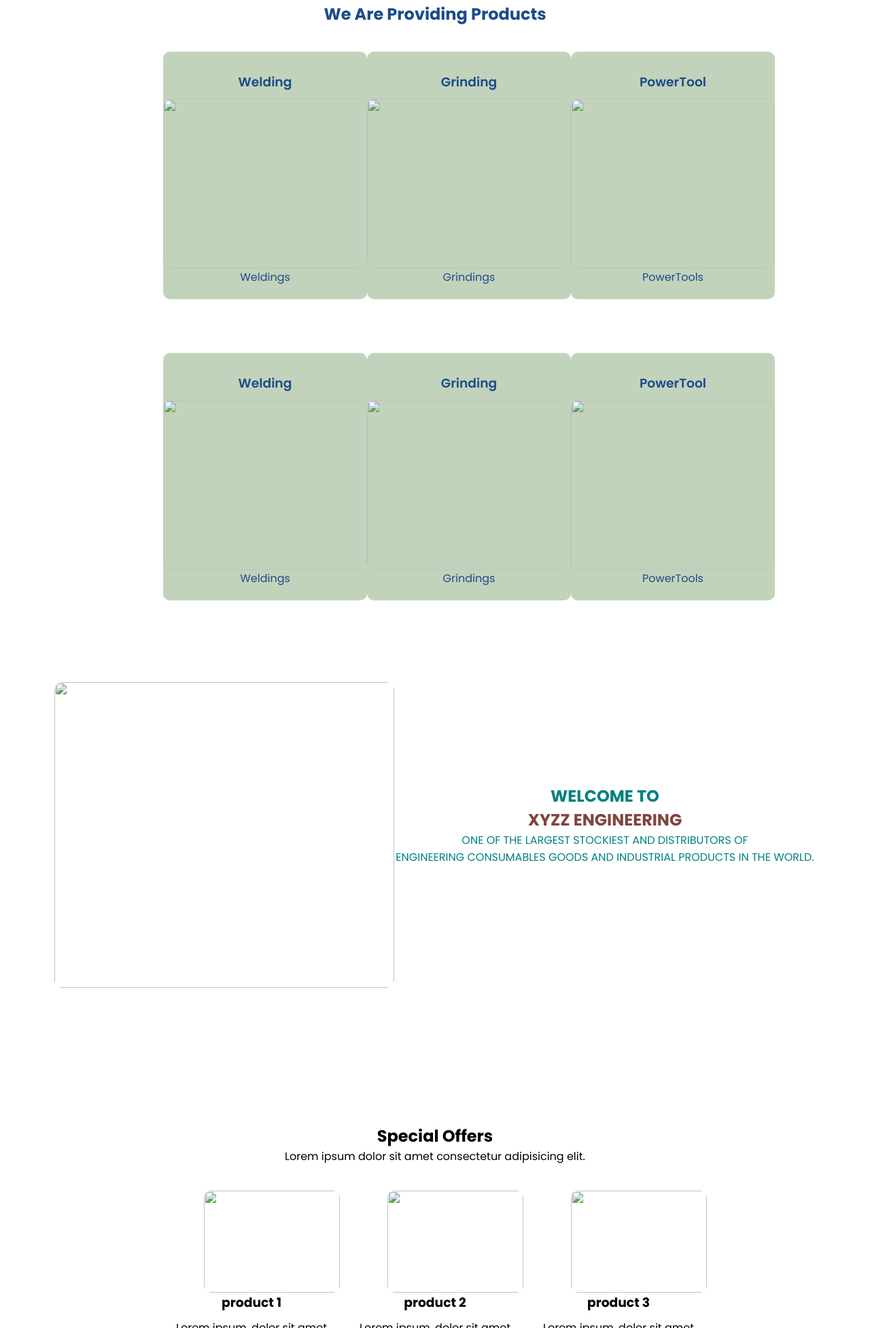
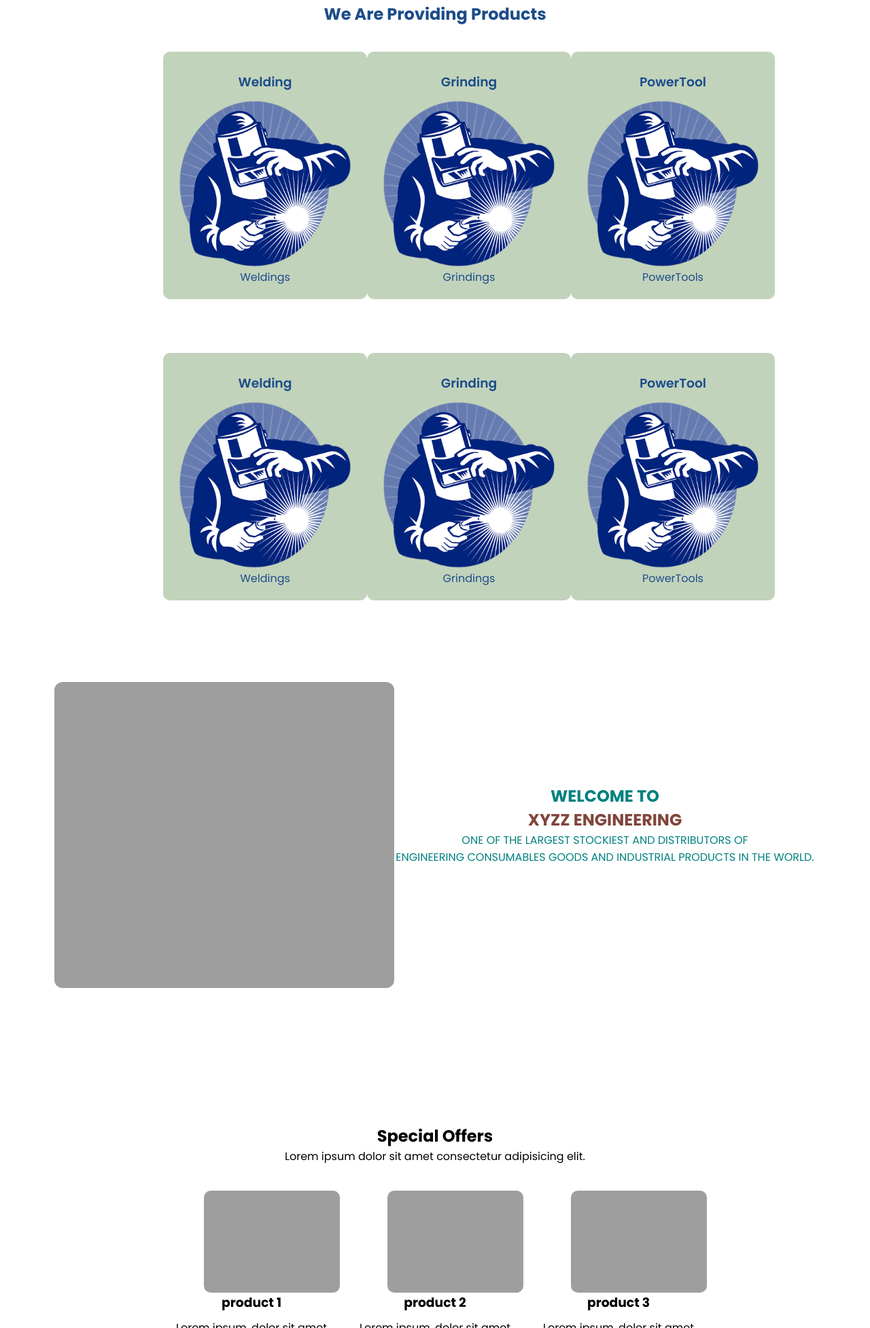
Before and after one commit to Jayesh0369/Veka-Engineering, a plain HTML site: page index.html in a window 1280 px wide. Shown: the part 847-2800 px from the top of the page at 68% size. Drawn offline with Linux system fonts and the light colour scheme; the site is published under a folder, as on GitHub Pages, so addresses that start at the root find nothing.

Commit message:
add file dot

```diff
--- a/index.html
+++ b/index.html
@@ -14,7 +14,7 @@
 <body>
     <section class="header">
         <nav>
-            <a href="index.html"><img src="/images/vlog.png"></a>
+            <a href="index.html"><img src="./images/vlog.png"></a>
             <div class="nav-links" id="navLinks">
                 <i class="fa fa-times" onclick="hidemenu()"></i>
                 <ul>
@@ -45,19 +45,19 @@
     <div class="row">
         <div class="product-col">
             <h3>Welding</h3>
-            <img src="/images/weldingss.png" width="300" height="250">
+            <img src="./images/weldingss.png" width="300" height="250">
             <p>Weldings</p>
         </div>
 
         <div class="product-col">
             <h3>Grinding</h3>
-            <img src="/images/weldingss.png" width="300" height="250">
+            <img src="./images/weldingss.png" width="300" height="250">
             <p>Grindings</p>
         </div>
 
         <div class="product-col">
             <h3>PowerTool</h3>
-            <img src="/images/weldingss.png" width="300" height="250">
+            <img src="./images/weldingss.png" width="300" height="250">
             <p>PowerTools</p>
         </div>
     </div>
@@ -65,19 +65,19 @@
     <div class="rows">
         <div class="products-col">
             <h3>Welding</h3>
-            <img src="/images/weldingss.png" width="300" height="250">
+            <img src="./images/weldingss.png" width="300" height="250">
             <p>Weldings</p>
         </div>
 
         <div class="products-col">
             <h3>Grinding</h3>
-            <img src="/images/weldingss.png" width="300" height="250">
+            <img src="./images/weldingss.png" width="300" height="250">
             <p>Grindings</p>
         </div>
 
         <div class="products-col">
             <h3>PowerTool</h3>
-            <img src="/images/weldingss.png" width="300" height="250">
+            <img src="./images/weldingss.png" width="300" height="250">
             <p>PowerTools</p>
         </div>
     </div>
@@ -86,7 +86,7 @@
 <!------ container ------>
 
 <section class="container">
-        <img src="/images/ofc.jpg" height="450" width="500" alt="">
+        <img src="./images/ofc.jpg" height="450" width="500" alt="">
 
         <div class="text">
         <h1>WELCOME TO</h1>
@@ -105,19 +105,19 @@
 
     <div class="row">
         <div class="offer-col">
-            <img src="/images/pexels-jess-loiterton-4319752.jpg">
+            <img src="./images/pexels-jess-loiterton-4319752.jpg">
             <h3>product 1</h3>
             <p>Lorem ipsum, dolor sit amet consectetur adipisicing elit.</p>
         </div>
 
         <div class="offer-col">
-            <img src="/images/pexels-gianluca-grisenti-4215113.jpg">
+            <img src="./images/pexels-gianluca-grisenti-4215113.jpg">
             <h3>product 2</h3>
             <p>Lorem ipsum, dolor sit amet consectetur adipisicing elit.</p>
         </div>
 
         <div class="offer-col">
-            <img src="/images/pexels-anna-shvets-4312861.jpg">
+            <img src="./images/pexels-anna-shvets-4312861.jpg">
             <h3>product 3</h3>
             <p>Lorem ipsum, dolor sit amet consectetur adipisicing elit.</p>
         </div>
@@ -133,7 +133,7 @@
 
     <div class="row">
         <div class="testimonial-col">
-            <img src="/images/pexels-sharad-kachhi-3937174.jpg">
+            <img src="./images/pexels-sharad-kachhi-3937174.jpg">
             <div>
                 <p>Lorem, ipsum dolor sit amet consectetur adipisicing elit. Itaque repellendus, consectetur sint illo maxime sunt explicabo tempora voluptatibus et, ut aut necessitatibus dolore sequi assumenda, qui aspernatur. Quae, eum nemo!</p>
                 <h3>User Name 1</h3>
@@ -145,7 +145,7 @@
             </div>
         </div>
         <div class="testimonial-col">
-            <img src="/images/pexels-sharad-kachhi-3937174.jpg">
+            <img src="./images/pexels-sharad-kachhi-3937174.jpg">
             <div>
                 <p>Lorem, ipsum dolor sit amet consectetur adipisicing elit. Itaque repellendus, consectetur sint illo maxime sunt explicabo tempora voluptatibus et, ut aut necessitatibus dolore sequi assumenda, qui aspernatur. Quae, eum nemo!</p>
                 <h3>User Name 2</h3>
@@ -205,7 +205,7 @@
 <!------ Footer ------>
 
 <section class="footer">
-    <img src="/images/vlog.png">
+    <img src="./images/vlog.png">
     <div class="container">
         <h1>XYDS DSEFRGDGF</h1>
         <p>iso sf456  dsf4 ervfd</p>
```
